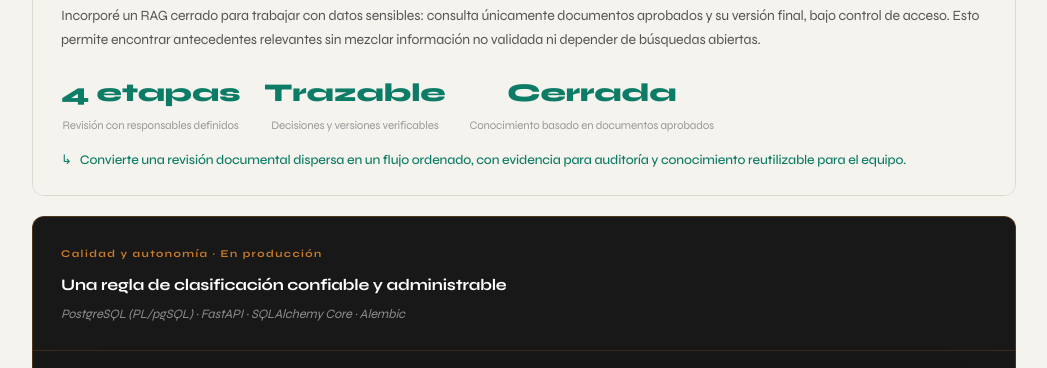
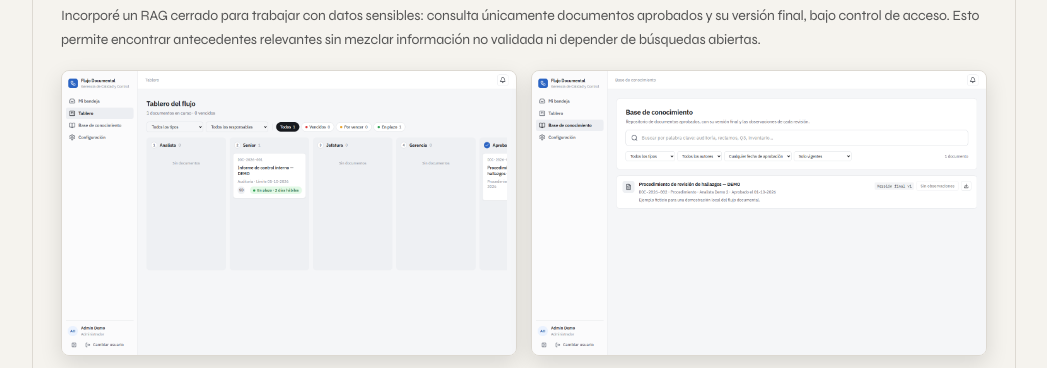
Before and after one commit to juancanalescabello9-design/Portafolio-Personal, a plain HTML site: page index.html in a window 1280 px wide. Shown: the part 5356-5724 px from the top of the page, without its empty margins (116-1163 px from the left). Drawn offline with Linux system fonts and the light colour scheme.

Commit message:
feat: agregar capturas del RAG cerrado

```diff
--- a/index.html
+++ b/index.html
@@ -503,6 +503,11 @@ h2.stitle {
   box-shadow: 0 12px 32px rgba(0,0,0,0.35);
   margin-bottom: 18px;
 }
+.rag-shots {
+  display: grid; grid-template-columns: repeat(2, minmax(0, 1fr)); gap: 14px;
+  margin: 18px 0;
+}
+.rag-shots .pcard-shot { margin: 0; border-color: var(--rule); box-shadow: 0 8px 22px rgba(0,0,0,0.12); }
 
 /* ─── CERTS ─── */
 .certs-grid { display: grid; grid-template-columns: repeat(3,1fr); gap: 14px; }
@@ -637,6 +642,7 @@ footer {
   .wrap { padding: 0 24px; }
   .section { padding: 64px 0; }
   .pcard-top, .pcard-body { padding: 20px; }
+  .rag-shots { grid-template-columns: 1fr; }
   footer { flex-direction: column; gap: 12px; align-items: flex-start; padding: 24px 24px; }
   .contact-row .citem-label { width: 90px; font-size: 0.62rem; }
   .panapp-stats > div { text-align: left; width: 100%; margin-bottom: 8px; }
@@ -996,6 +1002,10 @@ footer {
           <div class="pcard-body">
             <p class="pcard-desc">Diseñé una plataforma para ordenar la revisión de documentos entre analista, revisor senior, jefatura y gerencia. Cada avance conserva responsable, plazo, versión, comentario y decisión, para que el estado de una revisión sea visible y verificable.</p>
             <p class="pcard-desc">Incorporé un RAG cerrado para trabajar con datos sensibles: consulta únicamente documentos aprobados y su versión final, bajo control de acceso. Esto permite encontrar antecedentes relevantes sin mezclar información no validada ni depender de búsquedas abiertas.</p>
+            <div class="rag-shots">
+              <img class="pcard-shot" src="assets/rag-cerrado-tablero.png" alt="Tablero de flujo documental con etapas de revisión y documentos demo">
+              <img class="pcard-shot" src="assets/rag-cerrado-base-conocimiento.png" alt="Base de conocimiento cerrada con documento demo aprobado">
+            </div>
             <div class="panapp-stats">
               <div><div style="font-family:'Syne',sans-serif;font-size:1.6rem;font-weight:800;color:var(--teal);">4 etapas</div><div style="font-size:0.72rem;color:var(--ink-light);margin-top:2px;">Revisión con responsables definidos</div></div>
               <div><div style="font-family:'Syne',sans-serif;font-size:1.6rem;font-weight:800;color:var(--teal);">Trazable</div><div style="font-size:0.72rem;color:var(--ink-light);margin-top:2px;">Decisiones y versiones verificables</div></div>
```
Also changed, not shown: assets/rag-cerrado-base-conocimiento.png (added), assets/rag-cerrado-tablero.png (added).
